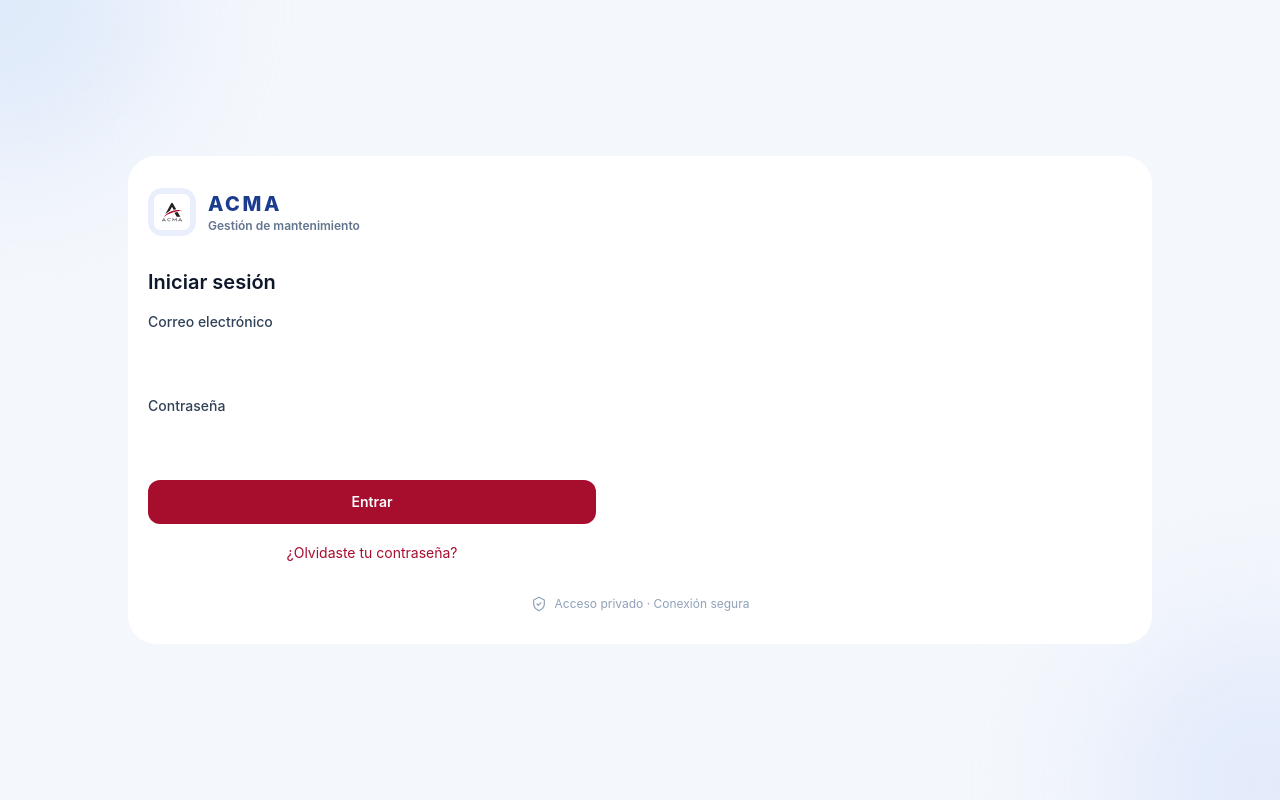
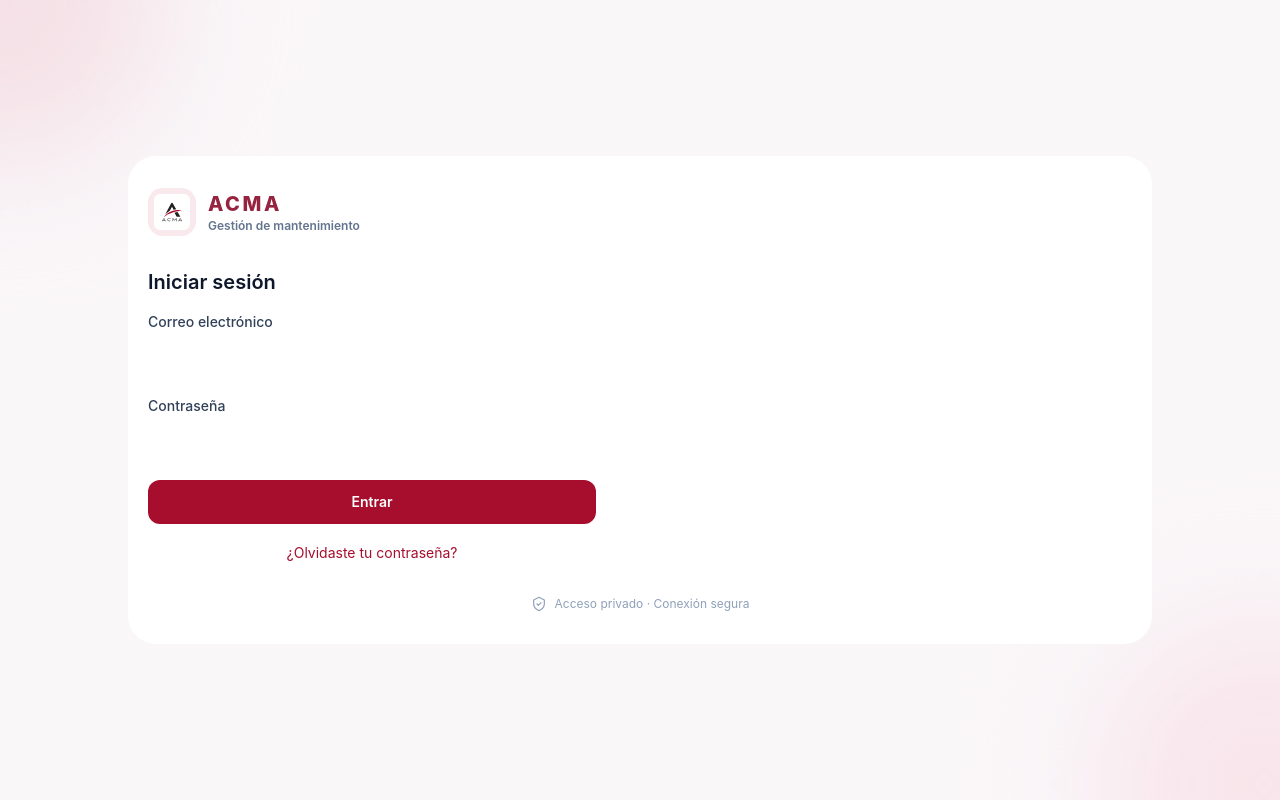
Before and after one commit to ZaidrakeOMG/acme-, a React (Vite) app in the folder frontend/: page / in a window 1280 px wide. Built offline with nearby package versions, Linux system fonts and the light colour scheme.

Commit message:
style(acma): adaptar acceso y Android a identidad negro borgoña

```diff
--- a/frontend/src/pages/auth/Marco.tsx
+++ b/frontend/src/pages/auth/Marco.tsx
@@ -5,11 +5,11 @@ import { Aviso } from '../../components/ui'
 /** Marco coherente en web y Android para login, MFA y recuperación. Sin tocar el flujo de sesión. */
 export function MarcoAuth({ error, children }: { error?: string | null; children: ReactNode }) {
   return (
-    <div className="relative flex min-h-dvh items-center justify-center overflow-hidden bg-[#f4f7fc] px-4 py-7 sm:px-6 lg:px-12">
-      <div aria-hidden="true" className="pointer-events-none absolute -left-40 -top-40 h-80 w-80 rounded-full bg-[#dfeafa] blur-3xl" />
-      <div aria-hidden="true" className="pointer-events-none absolute -bottom-36 -right-36 h-80 w-80 rounded-full bg-[#e3ebfb] blur-3xl" />
+    <div className="relative flex min-h-dvh items-center justify-center overflow-hidden bg-[#faf7f9] px-4 py-7 sm:px-6 lg:px-12">
+      <div aria-hidden="true" className="pointer-events-none absolute -left-40 -top-40 h-80 w-80 rounded-full bg-[#f4e0e6] blur-3xl" />
+      <div aria-hidden="true" className="pointer-events-none absolute -bottom-36 -right-36 h-80 w-80 rounded-full bg-[#f8e5eb] blur-3xl" />
       <div className="relative grid w-full max-w-5xl overflow-hidden rounded-[1.75rem] border border-slate-200/80 bg-white shadow-[0_24px_75px_rgba(25,50,85,.1)] lg:min-h-[640px] lg:grid-cols-[.92fr_1fr]">
-        <aside className="relative hidden flex-col justify-between overflow-hidden bg-[linear-gradient(143deg,#132b4e,#1d4777_70%,#34628c)] p-10 text-white lg:flex">
+        <aside className="relative hidden flex-col justify-between overflow-hidden bg-[linear-gradient(143deg,#24242c,#5c2238_65%,#972c4c)] p-10 text-white lg:flex">
           <div aria-hidden="true" className="pointer-events-none absolute -bottom-20 -right-20 h-80 w-80 rounded-full border-[60px] border-white/5" />
           <div className="relative flex items-center gap-3">
             <span className="grid h-14 w-14 place-items-center rounded-2xl border border-white/20 bg-white/10">
@@ -22,7 +22,7 @@ export function MarcoAuth({ error, children }: { error?: string | null; children
           </div>
           <div className="relative space-y-5">
             <span className="inline-flex items-center gap-2 rounded-full border border-white/20 bg-white/10 px-3 py-1.5 text-xs font-semibold text-white/85">
-              <IconoAcma nombre="escudo" className="h-4 w-4 text-[#c6e28e]" /> Entorno de trabajo protegido
+              <IconoAcma nombre="escudo" className="h-4 w-4 text-[#ffc5d2]" /> Entorno de trabajo protegido
             </span>
             <h2 className="text-[2.6rem] font-extrabold leading-[1.14] tracking-tight">
               Todo tu mantenimiento, en un solo lugar.
@@ -35,16 +35,16 @@ export function MarcoAuth({ error, children }: { error?: string | null; children
         </aside>
         <div className="flex flex-col justify-center px-5 py-8 sm:px-10 sm:py-12 lg:px-12">
           <div className="mb-8 flex items-center gap-3 lg:hidden">
-            <span className="grid h-12 w-12 place-items-center rounded-[.9rem] bg-[#e8eefb]">
+            <span className="grid h-12 w-12 place-items-center rounded-[.9rem] bg-[#f9e9ed]">
               <img src="/icono.svg" alt="" className="h-9 w-9 object-contain" />
             </span>
             <div>
-              <p className="text-xl font-extrabold tracking-[.13em] text-[#1c3d8f]">ACMA</p>
+              <p className="text-xl font-extrabold tracking-[.13em] text-[#96233f]">ACMA</p>
               <p className="text-xs font-semibold text-slate-500">Gestión de mantenimiento</p>
             </div>
           </div>
-          <div className="mb-6 hidden items-center gap-2 text-xs font-bold uppercase tracking-[.13em] text-[#42669d] lg:flex">
-            <span className="h-1.5 w-1.5 rounded-full bg-[#a2c62b]" /> ACCESO A LA PLATAFORMA
+          <div className="mb-6 hidden items-center gap-2 text-xs font-bold uppercase tracking-[.13em] text-[#aa3655] lg:flex">
+            <span className="h-1.5 w-1.5 rounded-full bg-[#cb3c5d]" /> ACCESO A LA PLATAFORMA
           </div>
           <div className="w-full max-w-md">
             {error && <div className="mb-5"><Aviso>{error}</Aviso></div>}
```
